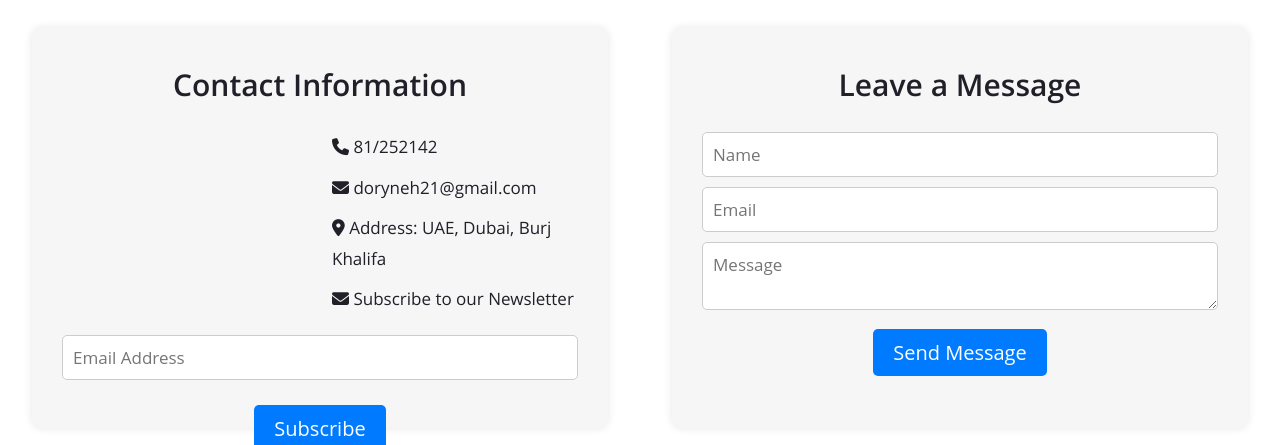
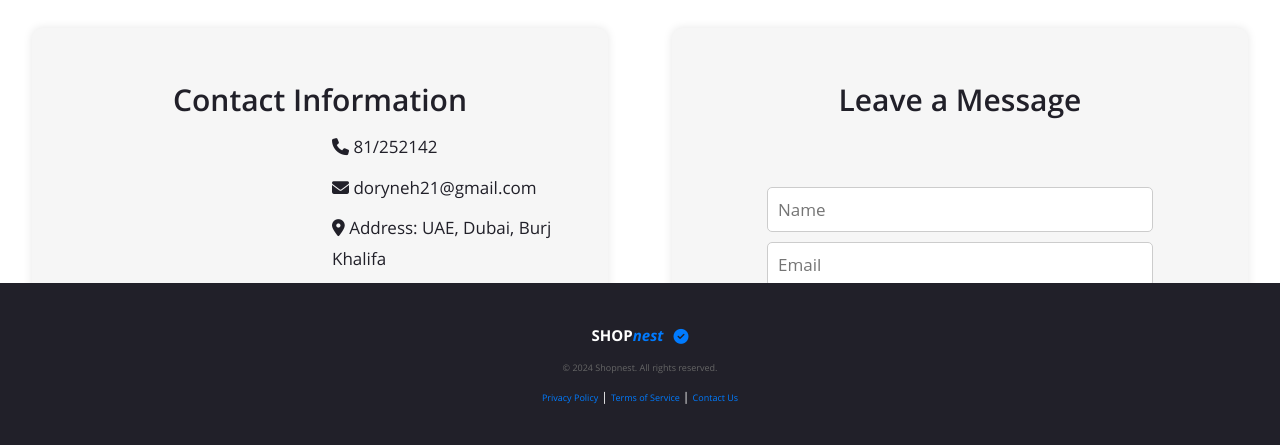
Before and after one commit to andrecantuaria/shopnest, a React (Create React App) app: page /contact in a window 1280 px wide. Shown: the part 352-797 px from the top of the page. Built offline with nearby package versions, Linux system fonts and the light colour scheme.

Commit message:
add some toutches for the conact page

```diff
--- a/src/css/index.css
+++ b/src/css/index.css
@@ -1,7 +1,6 @@
 @charset "utf-8";
 @import url('reset.css');
 
-/* Color Variables */
 :root {
     --background-color: #ffffff;
     --dark-gray: #212029;
@@ -9,7 +8,6 @@
     --off-white: #f6f6f6;
 }
 
-/* Global Styles */
 * {
     margin: 0;
     padding: 0;
@@ -31,7 +29,6 @@ body {
     background-color: var(--background-color);
 }
 
-/* Utility Classes */
 .mt-1 { margin-top: 10px; }
 .mt-2 { margin-top: 20px; }
 .mt-3 { margin-top: 30px; }
@@ -49,30 +46,10 @@ h1, h2, h3, p, a {
     color: var(--dark-gray);
 }
 
-h1 {
-    font-size: 2.5rem;
-    font-weight: 600;
-}
-
-h2 {
-    font-size: 1.3rem;
-    font-weight: 600;
-}
-
-h3 {
-    font-size: 1rem;
-    font-weight: 600;
-}
-
-p, a {
-    font-size: 0.9rem;
-}
-
 a {
     text-decoration: none;
 }
 
-/* Container Styles */
 .container {
     width: min(100% - 30px, 1080px);
     margin-inline: auto;
@@ -81,7 +58,6 @@ a {
     width: 100vw;
 }
 
-/* Center Alignment */
 .center {
     display: flex;
     flex-direction: column;
@@ -94,7 +70,10 @@ a {
     display: flex;
 }
 
-/* Login Page Styles */
+
+/*/////////////////////////*/
+/* LOH IN PAGE -BACHAR */
+/************************/
 .left-panel {
     background: url('../img/Screenshot\ 2024-06-17\ 131102.png') no-repeat center center;
     background-size: cover;
@@ -103,7 +82,7 @@ a {
     display: flex;
     align-items: flex-start;
     justify-content: center;
-    box-shadow: 3px 0 5px rgba(0, 0, 0, 0.1); /* Light shadow effect */
+    box-shadow: 3px 0 5px rgba(0, 0, 0, 0.1);
 }
 
 .company-logo {
@@ -170,7 +149,7 @@ a {
     margin-bottom: 10px;
     border: 1px solid #ccc;
     border-radius: 4px;
-    background-color: #fff; /* Light background for input */
+    background-color: #fff;
 }
 
 .error-message-container {
@@ -195,7 +174,7 @@ a {
 
 .buttons {
     display: flex;
-    justify-content: space-between; /* Space between the buttons */
+    justify-content: space-between;
     margin-top: 20px;
     width: 100%;
 }
@@ -206,21 +185,21 @@ a {
     border-radius: 4px;
     font-weight: bold;
     cursor: pointer;
-    border: 1px solid transparent; /* Remove default border */
+    border: 1px solid transparent;
     font-size: 1em;
 }
 
 .login-btn {
     background-color: #007BFF;
     color: white;
-    margin-right: 10px; /* Space between buttons */
+    margin-right: 10px;
 }
 
 .signup-btn {
     background-color: white;
     color: #007BFF;
-    border-color: #007BFF; /* Blue border */
-    margin-left: 10px; /* Space between buttons */
+    border-color: #007BFF;
+    margin-left: 10px;
 }
 
 footer {
@@ -236,39 +215,12 @@ footer p {
     color: #666;
     font-size: 0.75em;
 }
-
-/* About Us Page Styles */
-h1, h2, h3, p, a {
-  color: #212029; /* Dark gray */
-}
-
-h1 {
-  font-size: 2.5rem;
-  font-weight: 600;
-}
-
-h2 {
-  font-size: 1.3rem;
-  font-weight: 600;
-}
-
-h3 {
-  font-size: 1rem;
-  font-weight: 600;
-}
-
-p, a {
-  font-size: 0.9rem;
-}
-
-a {
-  text-decoration: none;
-}
-
-/* Contact Us Page Styles */
+/*/////////////////////////*/
+/* CONACT US PAGE -BACHAR */
+/************************/
 .contact-us {
     text-align: center;
-  color: #212029; /* Dark gray */
+    color: #212029;
     display: flex;
     flex-direction: column;
     min-height: 100vh;
@@ -290,24 +242,28 @@ a {
     display: flex;
     justify-content: space-around;
     margin-bottom: 30px;
-  height: 400px;
-
-
+    height: 450px;
 }
 
 .contact-details, .contact-form {
     width: 45%;
-  background-color: #f6f6f6; /* Off-white */
+    background-color: #f6f6f6;
     padding: 20px;
     border-radius: 10px;
     box-shadow: 0 0 10px rgba(0, 0, 0, 0.1);
-
 }
 
-.contact-details h2, .contact-form h2 {
-  margin-bottom: 20px;
+ .contact-form h2 {
+    margin-bottom: 60px;
     font-size: 3rem;
     margin-top: 10px;
+    padding-top: 15PX;
+}
+.contact-details h2{
+  margin-bottom: 5px;
+  font-size: 3rem;
+  margin-top: 10px;
+  padding-top: 15PX;
 
 }
 
@@ -319,49 +275,47 @@ a {
 }
 
 .contact-details input {
-  width: calc(100% - 20px);
-  padding: 10px; /* Smaller padding */
+    width: calc(100% - 150px);
+    padding: 10px;
     margin-bottom: 10px;
     border: 1px solid #ccc;
     border-radius: 5px;
     font-size: 1.7rem;
     margin-top: 10px;
     margin-bottom: 25px;
-
-
-
 }
 
 .contact-details button {
-  padding: 10px 20px;
+    padding: 22px 25px;
     border: none;
-  background-color: #007BFF; /* Blue */
+    background-color: #007BFF;
     color: white;
     border-radius: 5px;
     cursor: pointer;
     font-size: 2rem;
-
+    display: block;
+    margin: 0 auto;
 }
 
 .contact-form input, .contact-form textarea {
-  width: calc(100% - 20px);
-  padding: 10px; /* Smaller padding */
+    width: calc(100% - 150px);
+    padding: 10px;
     margin-bottom: 10px;
     border: 1px solid #ccc;
     border-radius: 5px;
     font-size: 1.7rem;
-
 }
 
 .contact-form button {
-  padding: 10px 20px;
+    padding: 22px 25px;
     border: none;
-  background-color: #007BFF; /* Blue */
+    background-color: #007BFF;
     color: white;
     border-radius: 5px;
     cursor: pointer;
     font-size: 2rem;
-
+    display: block;
+    margin: 0 auto;
 }
 
 .partnership {
@@ -370,56 +324,52 @@ a {
 
 .partnership h2 {
     font-size: 2.8rem;
-  color: #000000; /* Blue */
+    color: #000000;
     margin-bottom: 10px;
 }
 
 .brands-section {
-  background-color: #f6f6f6; /* Off-white */
-  padding: 30px 0; /* Increased padding */
+    background-color: #f6f6f6;
+    padding: 30px 0;
     margin: 37px;
     text-align: center;
-  box-shadow: 0px 4px 6px rgba(207, 197, 197, 0.1); /* Added shadow */
+    box-shadow: 0px 4px 6px rgba(207, 197, 197, 0.1);
 }
 
 .brands {
     display: flex;
     justify-content: center;
-  gap: 40px; /* Increased gap */
+    gap: 40px;
     padding: 20px 0;
-  background-color: #daebf3; /* Updated background color */
-  box-shadow: 0px 4px 6px rgba(223, 240, 250, 0.1); /* Added shadow */
+    background-color: #daebf3;
+    box-shadow: 0px 4px 6px rgba(223, 240, 250, 0.1);
 }
 
 .brands img {
-  width: 150px; /* Increased width */
+    width: 150px;
     height: auto;
 }
 
 footer {
-  background-color: #212029; /* Dark gray */
+    background-color: #212029;
     color: white;
-  padding: 40px 0; /* Increased padding */
+    padding: 40px 0;
     text-align: center;
-  font-size: 1.2rem; /* Increased font size */
-  position: relative;
+    font-size: 1.2rem;
+    position: absolute;
     bottom: 0;
-  right: 500px;
-  width: 97%;
+    width: 100%;
     flex-shrink: 0;
-  margin-left:37px;
-
-
 }
 
 footer p {
     margin-bottom: 10px;
-  font-size: 1.2rem; /* Increased font size */
+    font-size: 1.2rem;
 }
 
 footer a {
-  color: #007BFF; /* Blue */
-  font-size: 1.2rem; /* Increased font size */
+    color: #007BFF;
+    font-size: 1.2rem;
 }
 
 .footer-brand {
@@ -433,11 +383,35 @@ footer a {
 
 .footer-brand .highlight {
     font-style: italic;
-  color: #007BFF; /* Blue */
+    color: #007BFF;
 }
 
 .footer-brand .check-icon {
-  color: #007BFF; /* Blue */
+    color: #007BFF;
     font-size: 1.5rem;
     margin-left: 10px;
 }
+
+.typography-h1 {
+    font-size: 2.5rem;
+    font-weight: 600;
+}
+
+.typography-h2 {
+    font-size: 1.3rem;
+    font-weight: 600;
+}
+
+.typography-h3 {
+    font-size: 1rem;
+    font-weight: 600;
+}
+
+.typography-p {
+    font-size: 0.9rem;
+}
+
+.typography-a {
+    font-size: 0.9rem;
+    text-decoration: none;
+}
--- a/src/pages/ContactUs.js
+++ b/src/pages/ContactUs.js
@@ -15,16 +15,16 @@ const ContactUs = () => {
 
       <section className="contact-info">
         <div className="contact-details">
-          <h2>Contact Information</h2>
-          <p><i className="fas fa-phone"></i> 81/252142</p>
-          <p><i className="fas fa-envelope"></i> doryneh21@gmail.com</p>
-          <p><i className="fas fa-map-marker-alt"></i> Address: UAE, Dubai, Burj Khalifa</p>
-          <p><i className="fas fa-envelope"></i> Subscribe to our Newsletter</p>
+          <h2 className="typography-h2">Contact Information</h2>
+          <p className="typography-p"><i className="fas fa-phone"></i> 81/252142</p>
+          <p className="typography-p"><i className="fas fa-envelope"></i> doryneh21@gmail.com</p>
+          <p className="typography-p"><i className="fas fa-map-marker-alt"></i> Address: UAE, Dubai, Burj Khalifa</p>
+          <p className="typography-p"><i className="fas fa-envelope"></i> Subscribe to our Newsletter</p>
           <input type="email" placeholder="Email Address" />
           <button>Subscribe</button>
         </div>
         <div className="contact-form">
-          <h2>Leave a Message</h2>
+          <h2 className="typography-h2">Leave a Message</h2>
           <form>
             <input type="text" name="name" placeholder="Name" required />
             <input type="email" name="email" placeholder="Email" required />
@@ -36,13 +36,13 @@ const ContactUs = () => {
 
       <section className="brands-section">
         <div className="partnership">
-          <h2>Partnership with</h2>
+          <h2 className="typography-h2">Partnership with</h2>
         </div>
         <div className="brands">
-        <img src={require('../img/brands/Electronic-Arts-Logo.png')} alt="Brand 1" />
-        <img src={require('../img/brands/LG-Symbol.png')} alt="Brand 2" />
-        <img src={require('../img/brands/Sony-Logo-1957-1961.png')} alt="Brand 3" />
-        <img src={require('../img/brands/454152.webp')} alt="Brand 4" />
+          <img src={require('../img/brands/Electronic-Arts-Logo.png')} alt="Brand 1" />
+          <img src={require('../img/brands/LG-Symbol.png')} alt="Brand 2" />
+          <img src={require('../img/brands/Sony-Logo-1957-1961.png')} alt="Brand 3" />
+          <img src={require('../img/brands/454152.webp')} alt="Brand 4" />
         </div>
       </section>
 
@@ -51,8 +51,8 @@ const ContactUs = () => {
           SHOP<span className="highlight">nest</span>
           <i className="fas fa-check-circle check-icon"></i>
         </div>
-        <p>© 2024 Shopnest. All rights reserved.</p>
-        <a href="#">Privacy Policy</a> | <a href="#">Terms of Service</a> | <a href="#">Contact Us</a>
+        <p className="typography-p">© 2024 Shopnest. All rights reserved.</p>
+        <a className="typography-a" href="#">Privacy Policy</a> | <a className="typography-a" href="#">Terms of Service</a> | <a className="typography-a" href="#">Contact Us</a>
       </footer>
     </div>
   );
```
Lines whose indentation alone changed are shown as unchanged.
